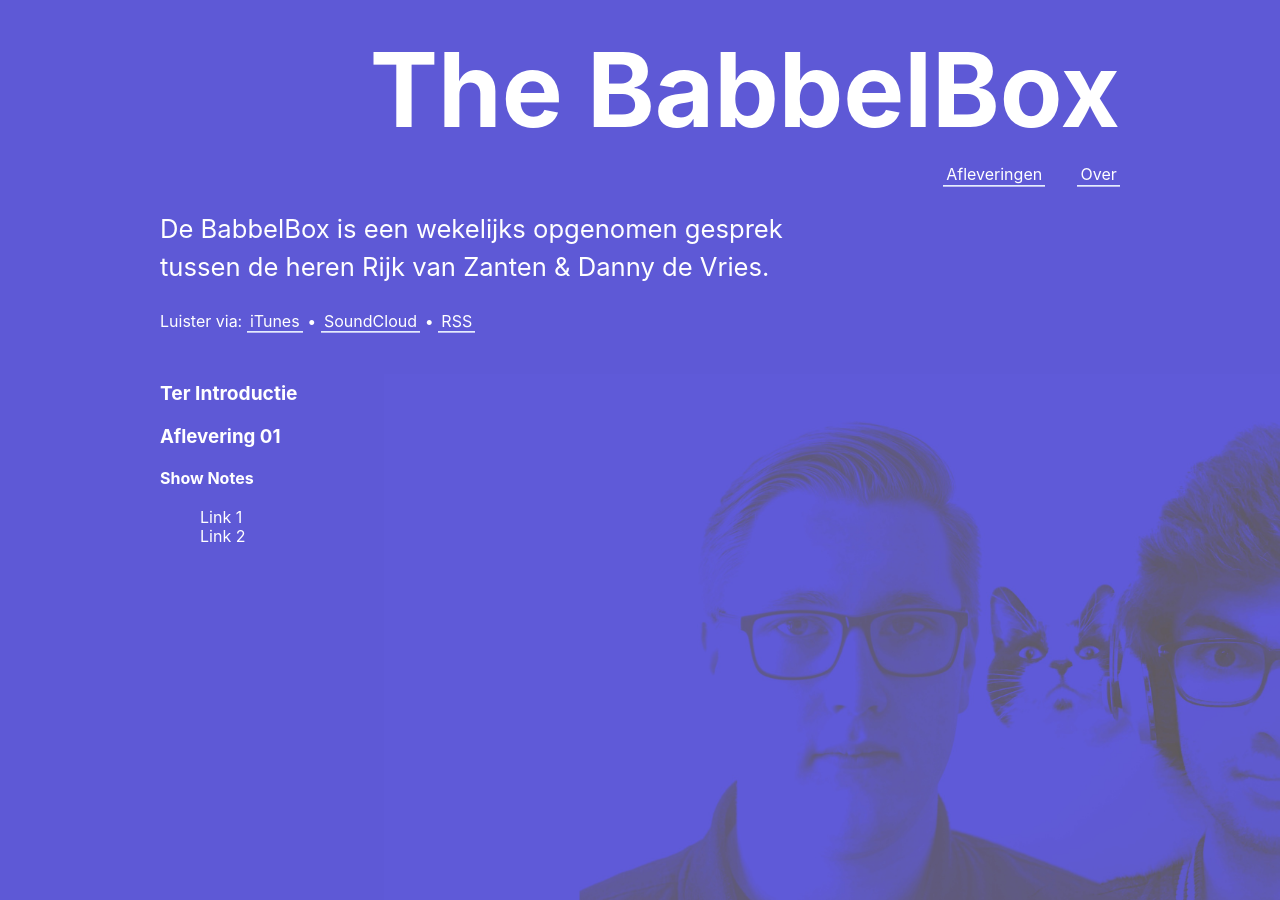
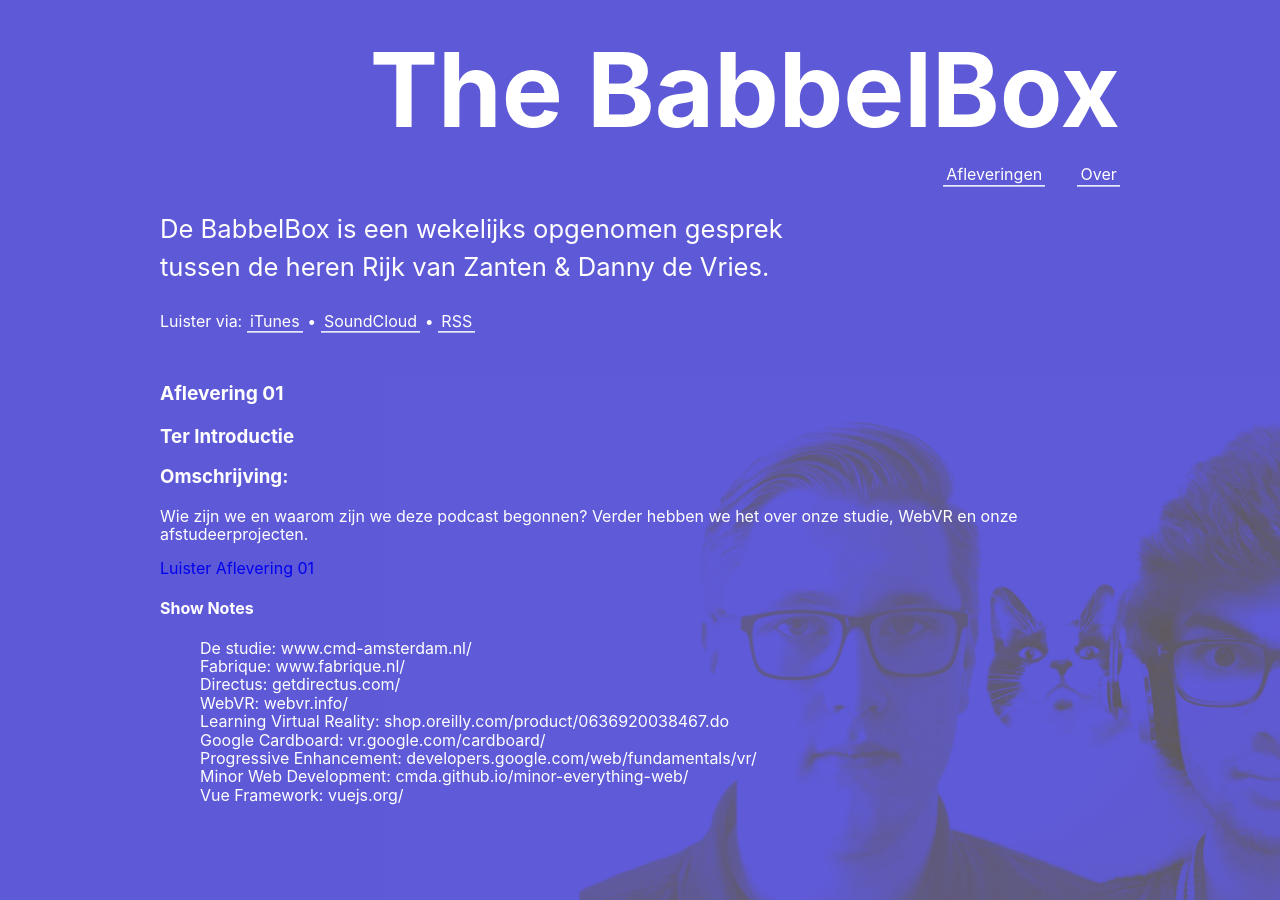
Before and after one commit to dandevri/babbelbox, a Jekyll site: the page built from _posts/2017-02-08-aflevering-01.md, in a window 1280 px wide. Built offline with Jekyll 4.4.1, drawn with Linux system fonts in a browser that asks for light colours.

Commit message:
Add episode 1

```diff
--- a/_posts/2017-02-08-aflevering-01.md
+++ b/_posts/2017-02-08-aflevering-01.md
@@ -7,10 +7,23 @@ length: '42:02'
 cover: https://i1.sndcdn.com/artworks-000299257302-pvmcg6-t500x500.jpg
 ---
 
-## {{page.subtitle}}
 
-### {{page.title}}
+## {{page.title}}
+
+### {{page.subtitle}}
+
+### Omschrijving:
+Wie zijn we en waarom zijn we deze podcast begonnen? Verder hebben we het over onze studie, WebVR en onze afstudeerprojecten.
+
+[Luister Aflevering 01](https://soundcloud.com/thebabbelbox/001-ter-introductie)
 
 #### Show Notes
-* Link 1
-* Link 2
+* De studie: www.cmd-amsterdam.nl/
+* Fabrique: www.fabrique.nl/
+* Directus: getdirectus.com/
+* WebVR: webvr.info/
+* Learning Virtual Reality: shop.oreilly.com/product/0636920038467.do
+* Google Cardboard: vr.google.com/cardboard/
+* Progressive Enhancement: developers.google.com/web/fundamentals/vr/
+* Minor Web Development: cmda.github.io/minor-everything-web/
+* Vue Framework: vuejs.org/
```
